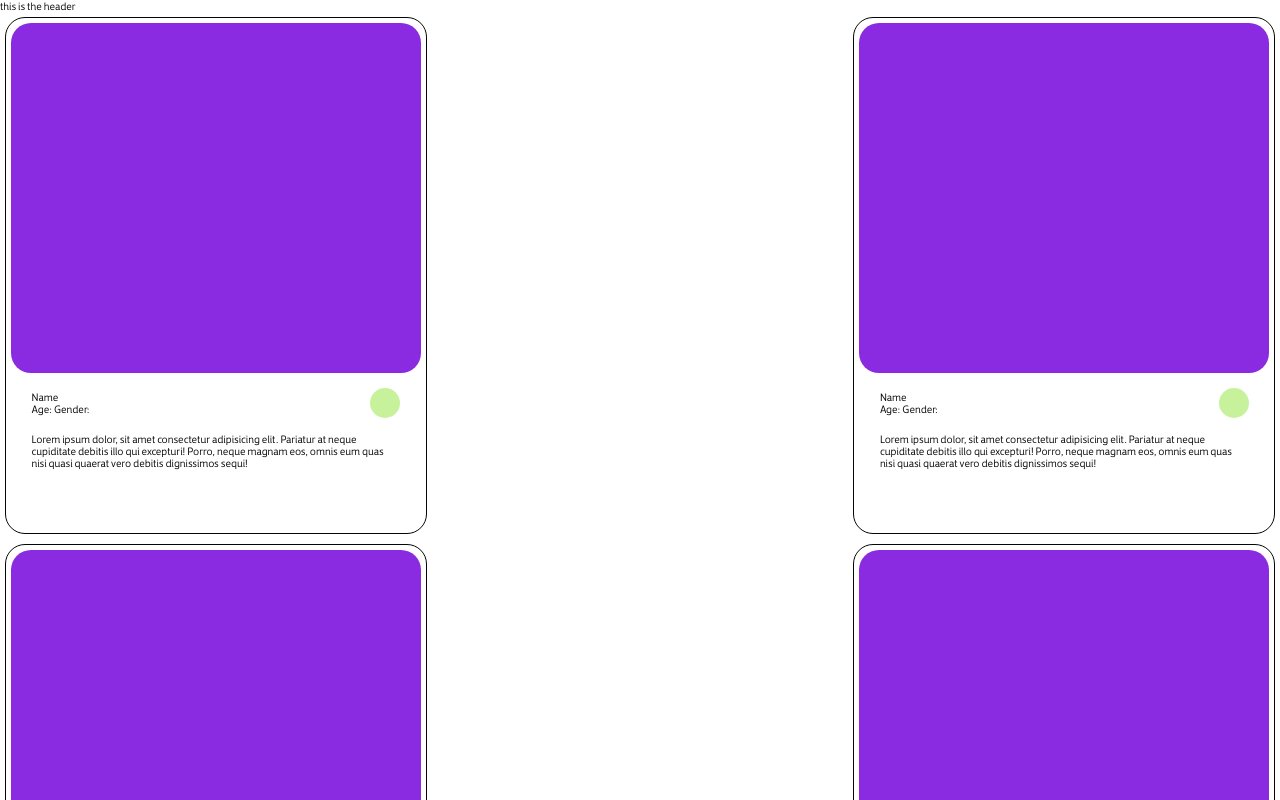
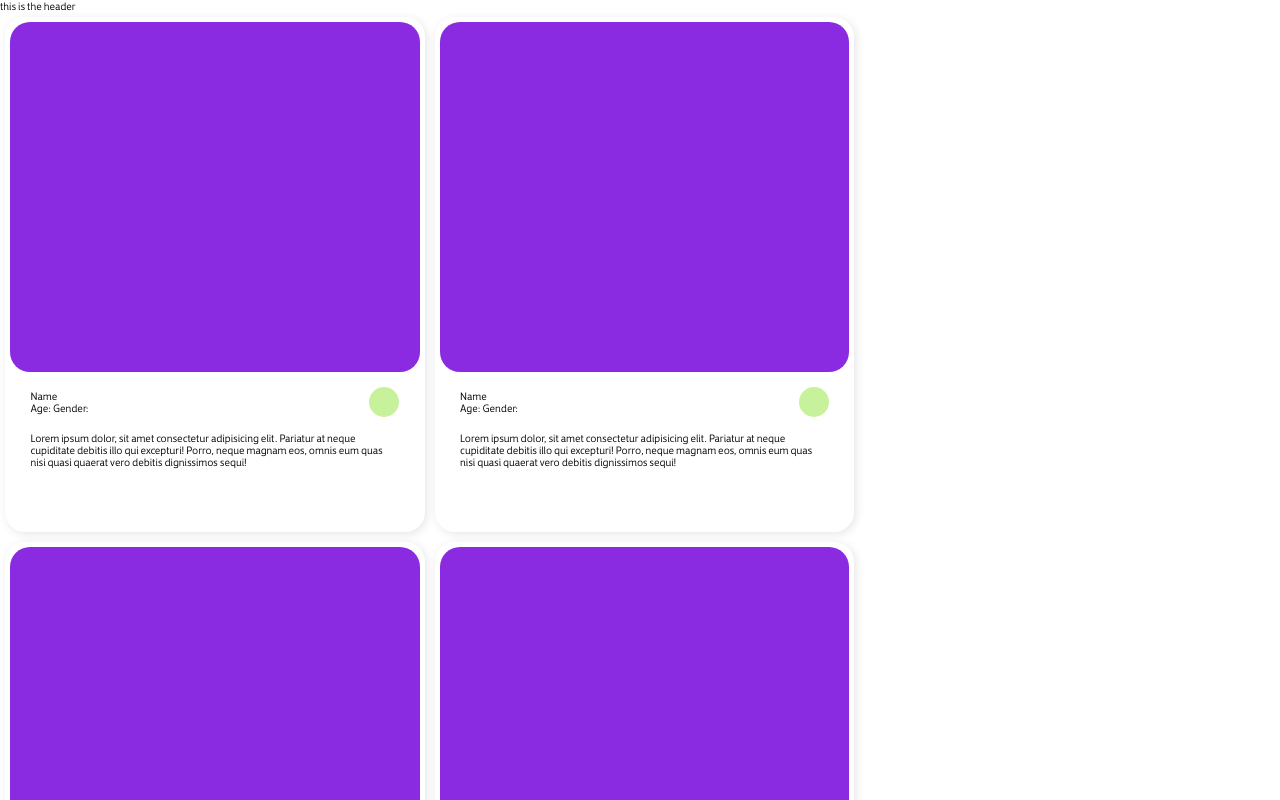
Before and after one commit to wakahuNgacha/AmberAlertKe, a Nuxt app: page /home in a window 1280 px wide. Shown: the top 800 px of the page. Built offline with nearby package versions, Linux system fonts and the light colour scheme.

Commit message:
fix: additiond of background shadow

```diff
--- a/components/home/MissingPersonCard.vue
+++ b/components/home/MissingPersonCard.vue
@@ -37,7 +37,9 @@
     padding-right:5px;
     padding-bottom:10px;
     margin: 5px;
-    border: 1px solid var(--amberalert-text);
+    /* border: 1px solid var(--amberalert-text); */
+    box-shadow: 2px 2px 10px rgba(0, 0, 0, 0.1);
+    z-index: 2px;
     display: flex;
     flex-direction: column;
     justify-content: center;
--- a/pages/home.vue
+++ b/pages/home.vue
@@ -15,6 +15,5 @@ import MissingPersonCard from '~/components/home/MissingPersonCard.vue';
 .holder {
     display: flex;
     flex-wrap: wrap; /* Allows items to wrap to the next row if necessary */
-    justify-content: space-between; /* Distributes space evenly between cards */
 }
 </style>
```
